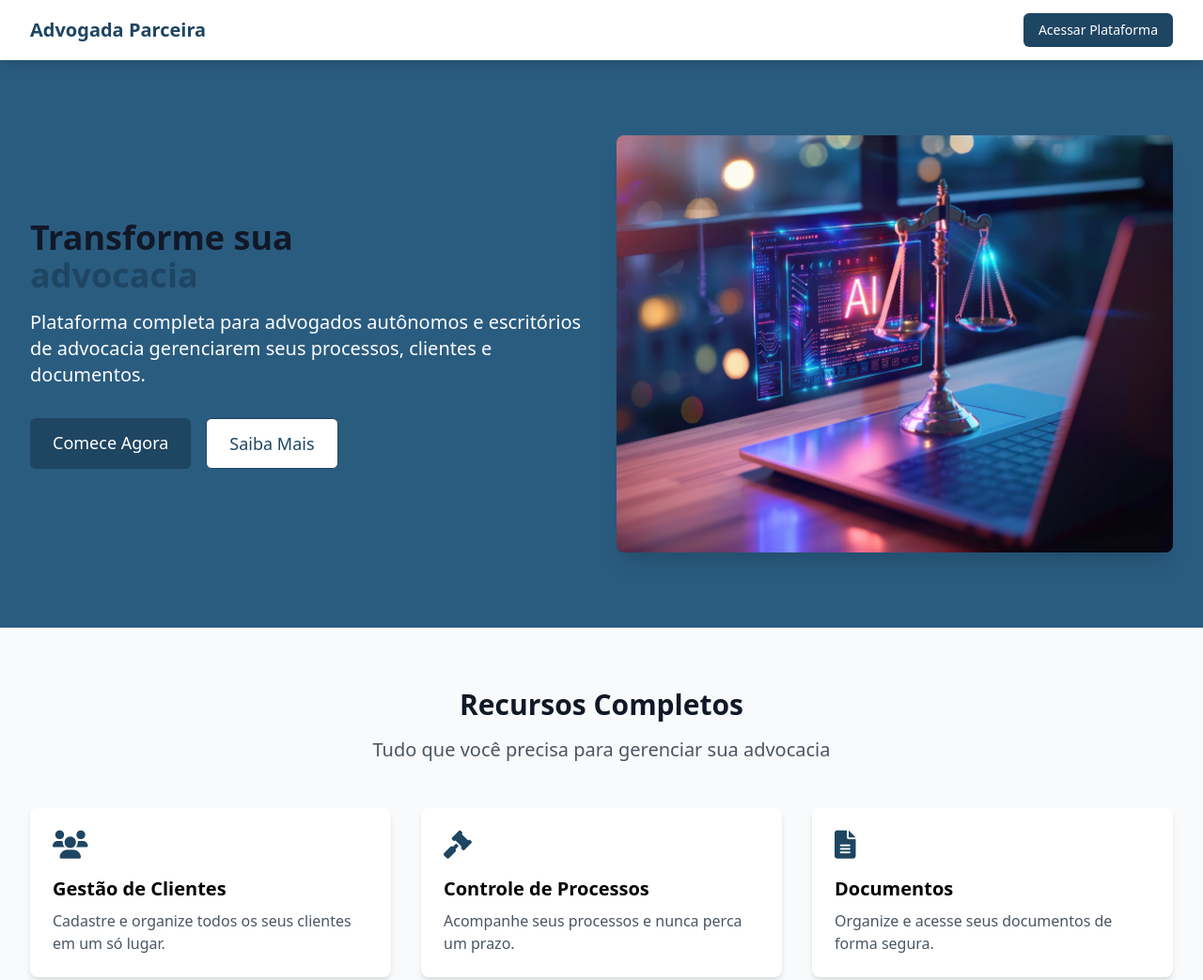
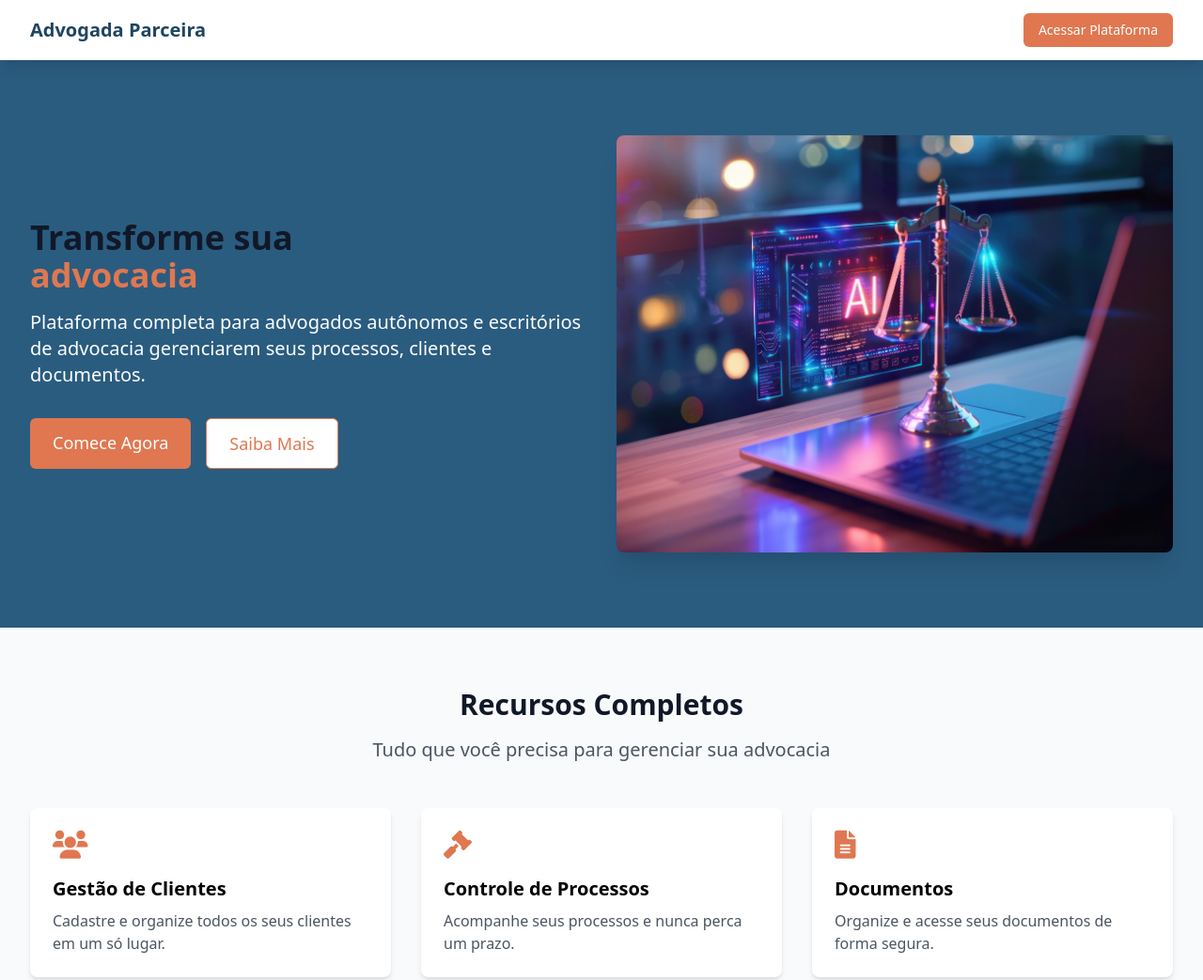
Before and after one commit to gregoryoliveiraa/advogadaparceira, a plain HTML site: page index.html in a window 1280 px wide. Shown: the top 1043 px of the page at 94% size. Drawn offline with nearby package versions, Linux system fonts and the light colour scheme.

Commit message:
Adicionando cor auxiliar rgb(224, 119, 80) para botões e elementos de destaque

```diff
--- a/index.html
+++ b/index.html
@@ -11,27 +11,35 @@
             --primary-color: #1e4562;
             --primary-dark: #163349;
             --primary-light: #2a5c80;
+            --accent-color: rgb(224, 119, 80);
+            --accent-dark: rgb(200, 100, 70);
+            --accent-light: rgb(240, 140, 100);
         }
 
         .text-primary { color: var(--primary-color); }
         .text-primary-dark { color: var(--primary-dark); }
         .text-primary-light { color: var(--primary-light); }
+        .text-accent { color: var(--accent-color); }
 
         .bg-primary { background-color: var(--primary-color); }
         .bg-primary-dark { background-color: var(--primary-dark); }
         .bg-primary-light { background-color: var(--primary-light); }
+        .bg-accent { background-color: var(--accent-color); }
 
         .border-primary { border-color: var(--primary-color); }
         .border-primary-dark { border-color: var(--primary-dark); }
         .border-primary-light { border-color: var(--primary-light); }
+        .border-accent { border-color: var(--accent-color); }
 
         .hover\:text-primary:hover { color: var(--primary-color); }
         .hover\:text-primary-dark:hover { color: var(--primary-dark); }
         .hover\:text-primary-light:hover { color: var(--primary-light); }
+        .hover\:text-accent:hover { color: var(--accent-color); }
 
         .hover\:bg-primary:hover { background-color: var(--primary-color); }
         .hover\:bg-primary-dark:hover { background-color: var(--primary-dark); }
         .hover\:bg-primary-light:hover { background-color: var(--primary-light); }
+        .hover\:bg-accent:hover { background-color: var(--accent-color); }
     </style>
 </head>
 <body class="bg-gray-50">
@@ -44,7 +52,7 @@
                     </div>
                 </div>
                 <div class="flex items-center">
-                    <a href="https://app.advogadaparceira.com.br" class="bg-primary text-white px-4 py-2 rounded-md text-sm font-medium hover:bg-primary-dark">Acessar Plataforma</a>
+                    <a href="https://app.advogadaparceira.com.br" class="bg-accent text-white px-4 py-2 rounded-md text-sm font-medium hover:bg-accent-dark">Acessar Plataforma</a>
                 </div>
             </div>
         </div>
@@ -57,16 +65,16 @@
                     <div>
                         <h1 class="text-4xl font-bold text-gray-900 mb-4">
                             <span class="block">Transforme sua</span>
-                            <span class="block text-primary">advocacia</span>
+                            <span class="block text-accent">advocacia</span>
                         </h1>
                         <p class="text-xl text-white mb-8">
                             Plataforma completa para advogados autônomos e escritórios de advocacia gerenciarem seus processos, clientes e documentos.
                         </p>
                         <div class="flex space-x-4">
-                            <a href="https://app.advogadaparceira.com.br" class="bg-primary text-white px-6 py-3 rounded-md text-lg font-medium hover:bg-primary-dark">
+                            <a href="https://app.advogadaparceira.com.br" class="bg-accent text-white px-6 py-3 rounded-md text-lg font-medium hover:bg-accent-dark">
                                 Comece Agora
                             </a>
-                            <a href="#recursos" class="bg-white text-primary px-6 py-3 rounded-md text-lg font-medium hover:bg-gray-50 border border-primary">
+                            <a href="#recursos" class="bg-white text-accent px-6 py-3 rounded-md text-lg font-medium hover:bg-gray-50 border border-accent">
                                 Saiba Mais
                             </a>
                         </div>
@@ -87,7 +95,7 @@
 
                 <div class="grid grid-cols-1 md:grid-cols-2 lg:grid-cols-3 gap-8">
                     <div class="bg-white rounded-lg shadow-md p-6 hover:shadow-lg transition-shadow">
-                        <div class="text-primary mb-4">
+                        <div class="text-accent mb-4">
                             <i class="fas fa-users text-3xl"></i>
                         </div>
                         <h3 class="text-xl font-semibold mb-2">Gestão de Clientes</h3>
@@ -95,7 +103,7 @@
                     </div>
 
                     <div class="bg-white rounded-lg shadow-md p-6 hover:shadow-lg transition-shadow">
-                        <div class="text-primary mb-4">
+                        <div class="text-accent mb-4">
                             <i class="fas fa-gavel text-3xl"></i>
                         </div>
                         <h3 class="text-xl font-semibold mb-2">Controle de Processos</h3>
@@ -103,7 +111,7 @@
                     </div>
 
                     <div class="bg-white rounded-lg shadow-md p-6 hover:shadow-lg transition-shadow">
-                        <div class="text-primary mb-4">
+                        <div class="text-accent mb-4">
                             <i class="fas fa-file-alt text-3xl"></i>
                         </div>
                         <h3 class="text-xl font-semibold mb-2">Documentos</h3>
@@ -118,7 +126,7 @@
                 <div class="text-center">
                     <h2 class="text-3xl font-bold text-gray-900 mb-4">Comece Agora</h2>
                     <p class="text-xl text-gray-600 mb-8">Experimente gratuitamente por 14 dias</p>
-                    <a href="https://app.advogadaparceira.com.br" class="bg-primary text-white px-6 py-3 rounded-md text-lg font-medium hover:bg-primary-dark inline-block">
+                    <a href="https://app.advogadaparceira.com.br" class="bg-accent text-white px-6 py-3 rounded-md text-lg font-medium hover:bg-accent-dark inline-block">
                         Criar Conta Grátis
                     </a>
                 </div>
@@ -150,8 +158,8 @@
                 <div>
                     <h3 class="text-lg font-semibold mb-4">Redes Sociais</h3>
                     <div class="flex space-x-4">
-                        <a href="#" class="text-gray-400 hover:text-white"><i class="fab fa-instagram"></i></a>
-                        <a href="#" class="text-gray-400 hover:text-white"><i class="fab fa-linkedin"></i></a>
+                        <a href="#" class="text-gray-400 hover:text-accent"><i class="fab fa-instagram"></i></a>
+                        <a href="#" class="text-gray-400 hover:text-accent"><i class="fab fa-linkedin"></i></a>
                     </div>
                 </div>
             </div>
```
